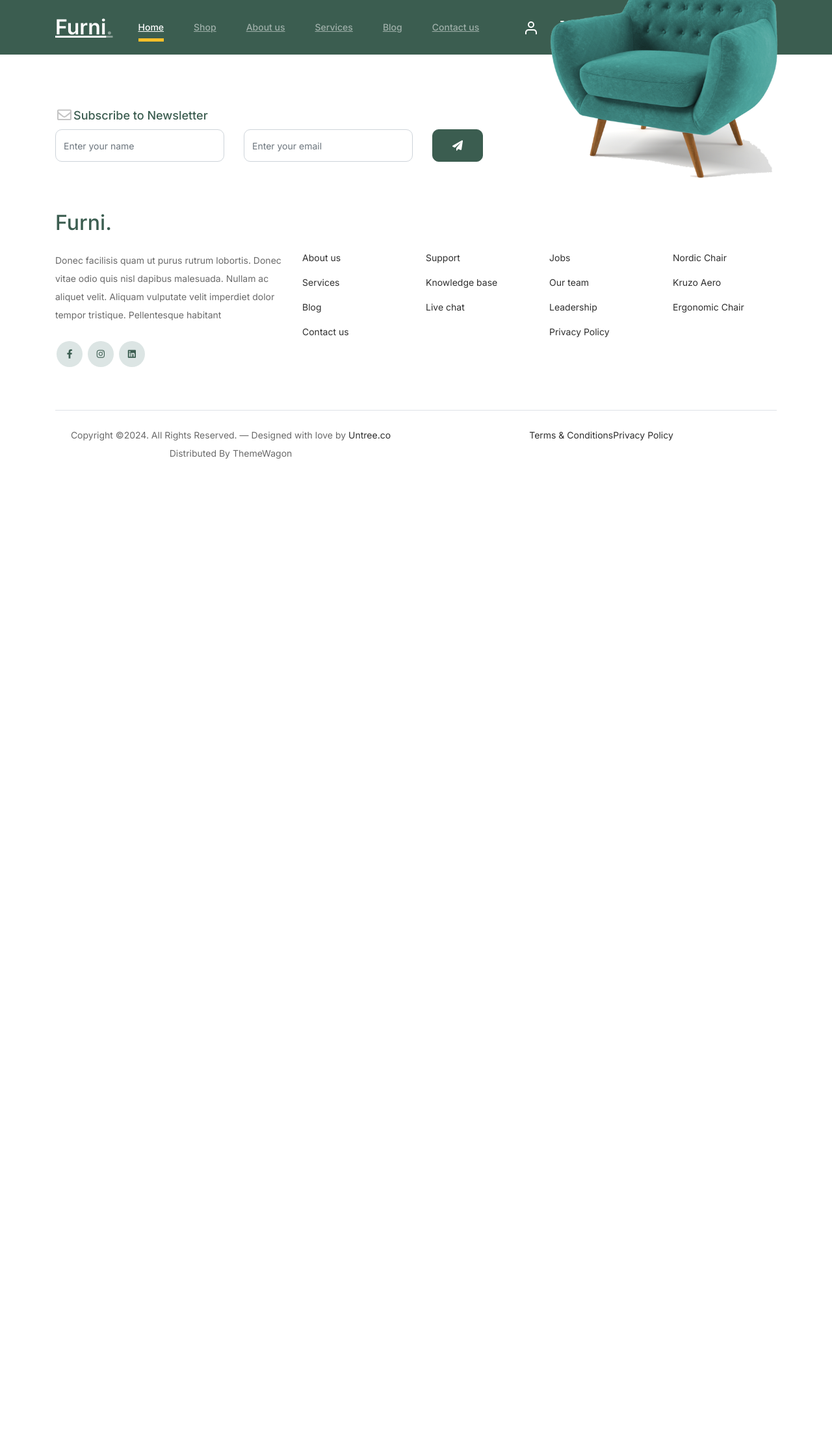
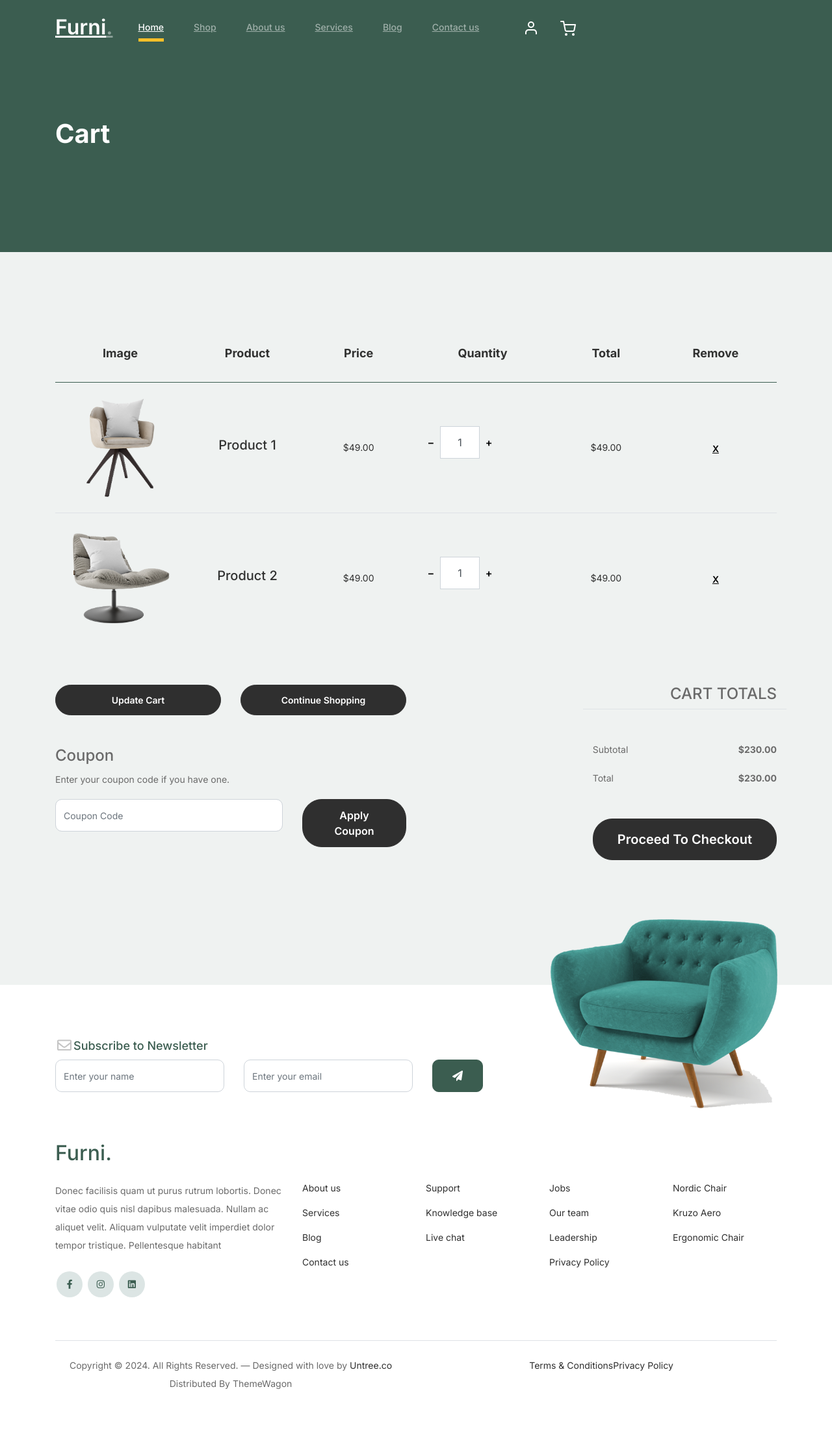
Before and after one commit to aji1903/ppkpi-ecommerce, a PHP site: page /index.php?pg=cart in a window 1280 px wide. Shown: the whole page at 65% size. Before the commit the page ends 706 px from the top, so only its background shows below. Run offline with PHP 8.4, Linux system fonts and the light colour scheme; the visitor is signed in with stand-in values (Sample User, id 1); data that the repository does not hold is empty; some libraries are stand-ins or nearby versions.

Commit message:
menambahkan transaksi cart

```diff
--- a/admin/inc/sidebar.php
+++ b/admin/inc/sidebar.php
@@ -96,9 +96,9 @@
                             </a>
                         </li>
                         <li class="nav-item">
-                            <a href="../layout/fixed-sidebar.html" class="nav-link">
+                            <a href="?pg=member" class="nav-link">
                                 <i class="far fa-circle nav-icon"></i>
-                                <p>Fixed Sidebar</p>
+                                <p>Member</p>
                             </a>
                         </li>
                         <li class="nav-item">
--- a/admin/keluar.php
+++ b/admin/keluar.php
@@ -1,4 +1,7 @@
 <?php
 session_start();
-session_destroy(); //berfungsi untuk menghapus sesi
+unset($_SESSION['nama_lengkap']);
+unset($_SESSION['email']);
+unset($_SESSION['id_level']);
+// session_destroy(); //berfungsi untuk menghapus sesi
 header("location:login.php");
--- /dev/null
+++ b/content/cart.php
@@ -0,0 +1,162 @@
+<?php
+if (!isset($_SESSION['id_member'])) {
+    header('location:?pg=member&message=Register-Dulu');
+}
+?>
+<!-- Start Hero Section -->
+<div class="hero">
+    <div class="container">
+        <div class="row justify-content-between">
+            <div class="col-lg-5">
+                <div class="intro-excerpt">
+                    <h1>Cart</h1>
+                </div>
+            </div>
+            <div class="col-lg-7">
+
+            </div>
+        </div>
+    </div>
+</div>
+<!-- End Hero Section -->
+
+
+
+<div class="untree_co-section before-footer-section">
+    <div class="container">
+        <div class="row mb-5">
+            <form class="col-md-12" method="post">
+                <div class="site-blocks-table">
+                    <table class="table">
+                        <thead>
+                            <tr>
+                                <th class="product-thumbnail">Image</th>
+                                <th class="product-name">Product</th>
+                                <th class="product-price">Price</th>
+                                <th class="product-quantity">Quantity</th>
+                                <th class="product-total">Total</th>
+                                <th class="product-remove">Remove</th>
+                            </tr>
+                        </thead>
+                        <tbody>
+                            <tr>
+                                <td class="product-thumbnail">
+                                    <img src="images/product-1.png" alt="Image" class="img-fluid">
+                                </td>
+                                <td class="product-name">
+                                    <h2 class="h5 text-black">Product 1</h2>
+                                </td>
+                                <td>$49.00</td>
+                                <td>
+                                    <div class="input-group mb-3 d-flex align-items-center quantity-container"
+                                        style="max-width: 120px;">
+                                        <div class="input-group-prepend">
+                                            <button class="btn btn-outline-black decrease"
+                                                type="button">&minus;</button>
+                                        </div>
+                                        <input type="text" class="form-control text-center quantity-amount" value="1"
+                                            placeholder="" aria-label="Example text with button addon"
+                                            aria-describedby="button-addon1">
+                                        <div class="input-group-append">
+                                            <button class="btn btn-outline-black increase" type="button">&plus;</button>
+                                        </div>
+                                    </div>
+
+                                </td>
+                                <td>$49.00</td>
+                                <td><a href="#" class="btn btn-black btn-sm">X</a></td>
+                            </tr>
+
+                            <tr>
+                                <td class="product-thumbnail">
+                                    <img src="images/product-2.png" alt="Image" class="img-fluid">
+                                </td>
+                                <td class="product-name">
+                                    <h2 class="h5 text-black">Product 2</h2>
+                                </td>
+                                <td>$49.00</td>
+                                <td>
+                                    <div class="input-group mb-3 d-flex align-items-center quantity-container"
+                                        style="max-width: 120px;">
+                                        <div class="input-group-prepend">
+                                            <button class="btn btn-outline-black decrease"
+                                                type="button">&minus;</button>
+                                        </div>
+                                        <input type="text" class="form-control text-center quantity-amount" value="1"
+                                            placeholder="" aria-label="Example text with button addon"
+                                            aria-describedby="button-addon1">
+                                        <div class="input-group-append">
+                                            <button class="btn btn-outline-black increase" type="button">&plus;</button>
+                                        </div>
+                                    </div>
+
+                                </td>
+                                <td>$49.00</td>
+                                <td><a href="#" class="btn btn-black btn-sm">X</a></td>
+                            </tr>
+                        </tbody>
+                    </table>
+                </div>
+            </form>
+        </div>
+
+        <div class="row">
+            <div class="col-md-6">
+                <div class="row mb-5">
+                    <div class="col-md-6 mb-3 mb-md-0">
+                        <button class="btn btn-black btn-sm btn-block">Update Cart</button>
+                    </div>
+                    <div class="col-md-6">
+                        <button class="btn btn-outline-black btn-sm btn-block">Continue Shopping</button>
+                    </div>
+                </div>
+                <div class="row">
+                    <div class="col-md-12">
+                        <label class="text-black h4" for="coupon">Coupon</label>
+                        <p>Enter your coupon code if you have one.</p>
+                    </div>
+                    <div class="col-md-8 mb-3 mb-md-0">
+                        <input type="text" class="form-control py-3" id="coupon" placeholder="Coupon Code">
+                    </div>
+                    <div class="col-md-4">
+                        <button class="btn btn-black">Apply Coupon</button>
+                    </div>
+                </div>
+            </div>
+            <div class="col-md-6 pl-5">
+                <div class="row justify-content-end">
+                    <div class="col-md-7">
+                        <div class="row">
+                            <div class="col-md-12 text-right border-bottom mb-5">
+                                <h3 class="text-black h4 text-uppercase">Cart Totals</h3>
+                            </div>
+                        </div>
+                        <div class="row mb-3">
+                            <div class="col-md-6">
+                                <span class="text-black">Subtotal</span>
+                            </div>
+                            <div class="col-md-6 text-right">
+                                <strong class="text-black">$230.00</strong>
+                            </div>
+                        </div>
+                        <div class="row mb-5">
+                            <div class="col-md-6">
+                                <span class="text-black">Total</span>
+                            </div>
+                            <div class="col-md-6 text-right">
+                                <strong class="text-black">$230.00</strong>
+                            </div>
+                        </div>
+
+                        <div class="row">
+                            <div class="col-md-12">
+                                <button class="btn btn-black btn-lg py-3 btn-block"
+                                    onclick="window.location='checkout.html'">Proceed To Checkout</button>
+                            </div>
+                        </div>
+                    </div>
+                </div>
+            </div>
+        </div>
+    </div>
+</div>
--- a/inc/footer.php
+++ b/inc/footer.php
@@ -1,3 +1,8 @@
+<?php
+$queryFooter = mysqli_query($koneksi, "SELECT * FROM setting LIMIT 1");
+$rowFooter = mysqli_fetch_assoc($queryFooter);
+//mysqli_fetch_assoc mengambil data dari database table yang sudah dibuat
+?>
 <footer class="footer-section">
     <div class="container relative">
 
@@ -8,7 +13,8 @@
         <div class="row">
             <div class="col-lg-8">
                 <div class="subscription-form">
-                    <h3 class="d-flex align-items-center"><span class="me-1"><img src="images/envelope-outline.svg" alt="Image" class="img-fluid"></span><span>Subscribe to Newsletter</span></h3>
+                    <h3 class="d-flex align-items-center"><span class="me-1"><img src="images/envelope-outline.svg"
+                                alt="Image" class="img-fluid"></span><span>Subscribe to Newsletter</span></h3>
 
                     <form action="#" class="row g-3">
                         <div class="col-auto">
@@ -31,13 +37,14 @@
         <div class="row g-5 mb-5">
             <div class="col-lg-4">
                 <div class="mb-4 footer-logo-wrap"><a href="#" class="footer-logo">Furni<span>.</span></a></div>
-                <p class="mb-4">Donec facilisis quam ut purus rutrum lobortis. Donec vitae odio quis nisl dapibus malesuada. Nullam ac aliquet velit. Aliquam vulputate velit imperdiet dolor tempor tristique. Pellentesque habitant</p>
+                <p class="mb-4">Donec facilisis quam ut purus rutrum lobortis. Donec vitae odio quis nisl dapibus
+                    malesuada. Nullam ac aliquet velit. Aliquam vulputate velit imperdiet dolor tempor tristique.
+                    Pellentesque habitant</p>
 
                 <ul class="list-unstyled custom-social">
-                    <li><a href="#"><span class="fa fa-brands fa-facebook-f"></span></a></li>
-
-                    <li><a href="#"><span class="fa fa-brands fa-instagram"></span></a></li>
-                    <li><a href="#"><span class="fa fa-brands fa-linkedin"></span></a></li>
+                    <li><a href="<?= $rowFooter['fb'] ?>"><span class="fa fa-brands fa-facebook-f"></span></a></li>
+                    <li><a href="<?= $rowFooter['ig'] ?>"><span class="fa fa-brands fa-instagram"></span></a></li>
+                    <li><a href="<?= $rowFooter['linkedin'] ?>"><span class="fa fa-brands fa-linkedin"></span></a></li>
                 </ul>
             </div>
 
@@ -84,9 +91,13 @@
         <div class="border-top copyright">
             <div class="row pt-4">
                 <div class="col-lg-6">
-                    <p class="mb-2 text-center text-lg-start">Copyright &copy;<script>
+                    <p class="mb-2 text-center text-lg-start">Copyright &copy;
+                        <script>
                             document.write(new Date().getFullYear());
-                        </script>. All Rights Reserved. &mdash; Designed with love by <a href="https://untree.co">Untree.co</a> Distributed By <a hreff="https://themewagon.com">ThemeWagon</a> <!-- License information: https://untree.co/license/ -->
+                        </script>. All Rights Reserved. &mdash; Designed with love by <a
+                            href="https://untree.co">Untree.co</a> Distributed By <a
+                            hreff="https://themewagon.com">ThemeWagon</a>
+                        <!-- License information: https://untree.co/license/ -->
                     </p>
                 </div>
 
--- a/inc/nav.php
+++ b/inc/nav.php
@@ -3,7 +3,8 @@
     <div class="container">
         <a class="navbar-brand" href="index.html">Furni<span>.</span></a>
 
-        <button class="navbar-toggler" type="button" data-bs-toggle="collapse" data-bs-target="#navbarsFurni" aria-controls="navbarsFurni" aria-expanded="false" aria-label="Toggle navigation">
+        <button class="navbar-toggler" type="button" data-bs-toggle="collapse" data-bs-target="#navbarsFurni"
+            aria-controls="navbarsFurni" aria-expanded="false" aria-label="Toggle navigation">
             <span class="navbar-toggler-icon"></span>
         </button>
 
--- a/index.php
+++ b/index.php
@@ -1,4 +1,7 @@
-<?php include 'admin/koneksi/koneksi.php'
+<?php
+session_start();
+
+include 'admin/koneksi/koneksi.php'
     ?>
 
 <!-- /*
```
Also changed, not shown: admin/content/member.php (added, +40 -0 lines), admin/content/setting.php (+19 -9 lines), content/action_cart.php (added, +7 -0 lines), content/contact.php (+30 -14 lines), content/home.php (+10 -8 lines), content/member.php (added, +61 -0 lines).
